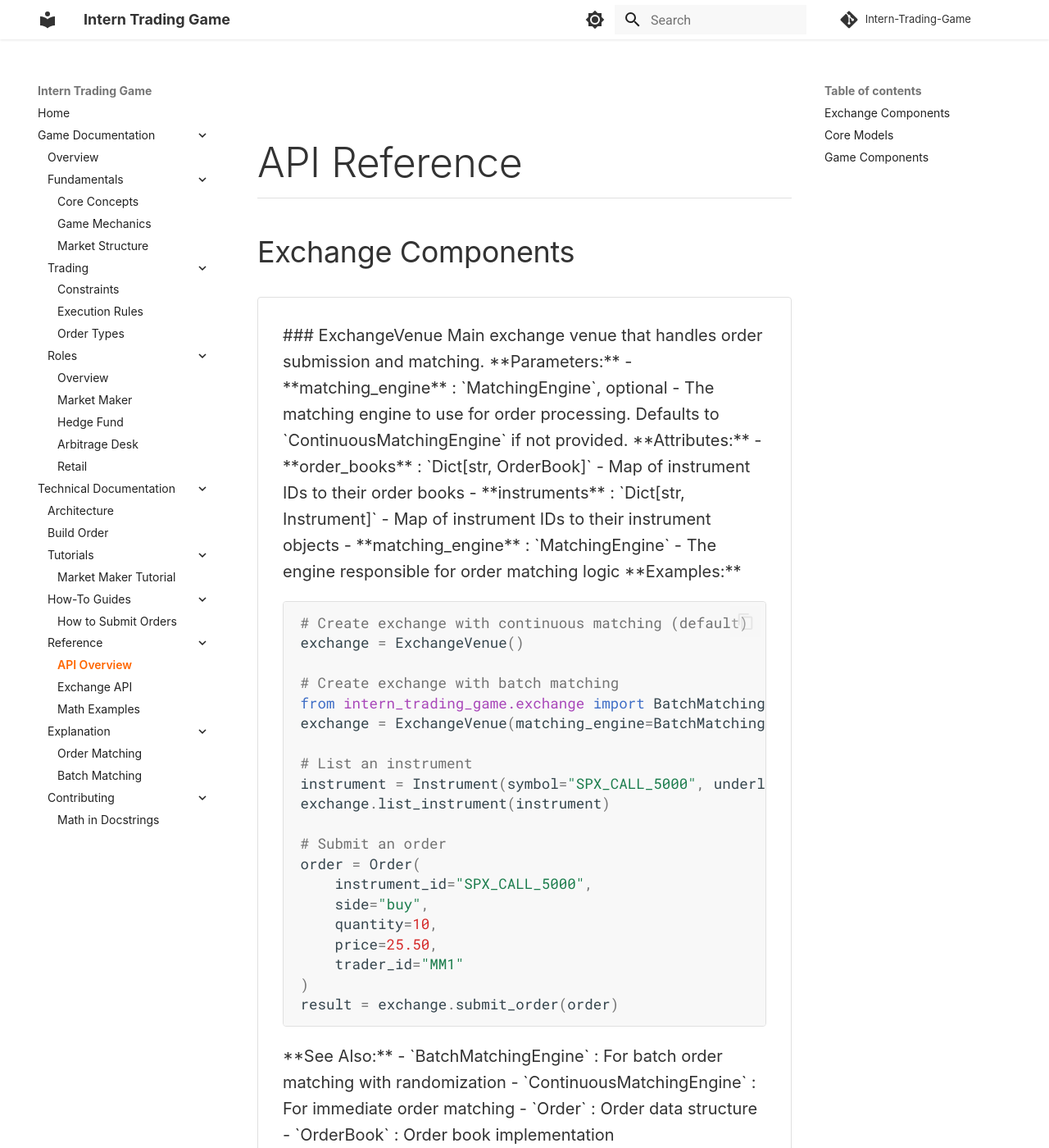
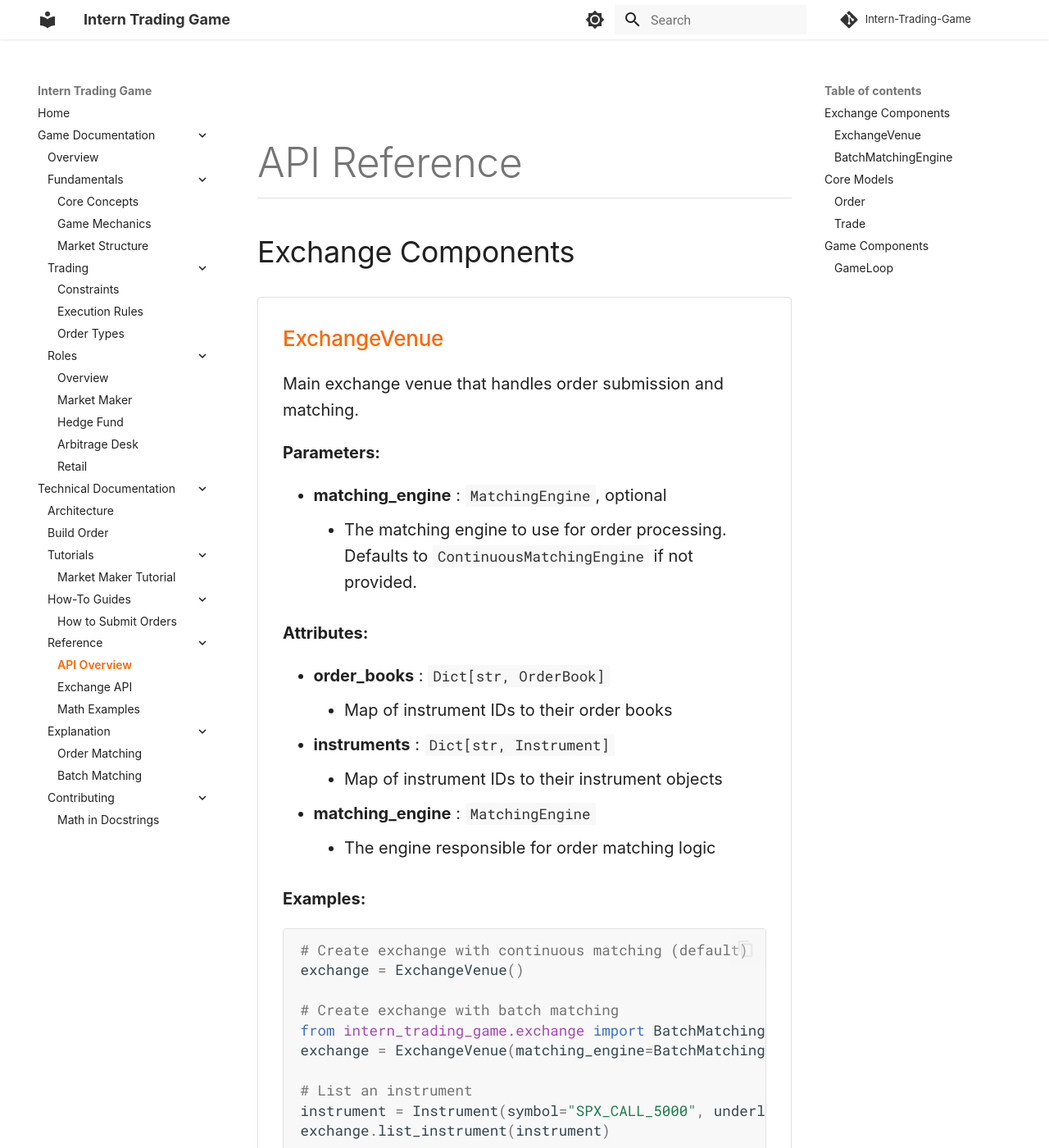
Before and after one commit to elinsky/Intern-Trading-Game, an MkDocs documentation site: the page built from docs/technical/reference/api-overview.md, in a window 1280 px wide and 1400 px high. Shown: the whole window at 82% size. Built offline with MkDocs 1.6.1 and Material for MkDocs 9.7.7, drawn with Linux system fonts in a browser that asks for light colours; comment, search, counter and statistics services are not loaded; some of the changed text lies outside the part shown.

Commit message:
docs: Fix CSS for proper dark mode support and restore width
  - Restore responsive width settings (1200px-1500px) from previous commit
  - Fix Markdown rendering in API cards with markdown="1" attribute
  - Add comprehensive dark mode support for all components
  - Remove hardcoded colors that broke dark mode
  - Apply light-mode-only styles conditionally
  - Improve link colors for dark mode readability

```diff
--- a/docs/stylesheets/extra.css
+++ b/docs/stylesheets/extra.css
@@ -28,7 +28,6 @@ body {
 .md-typeset {
     font-size: 1rem;  /* 16px base like doc */
     line-height: 1.6;
-    color: var(--doc-gray-dark);
 }
 
 /* Headers with doc styling */
@@ -36,7 +35,6 @@ body {
     font-weight: 300;
     font-size: 2.5rem;
     margin: 2rem 0 1.5rem;
-    color: var(--doc-gray-dark);
     border-bottom: 1px solid var(--doc-border);
     padding-bottom: 0.5rem;
 }
@@ -45,19 +43,17 @@ body {
     font-weight: 400;
     font-size: 1.8rem;
     margin: 2rem 0 1rem;
-    color: var(--doc-gray-dark);
 }
 
 .md-typeset h3 {
     font-weight: 500;
     font-size: 1.3rem;
     margin: 1.5rem 0 0.8rem;
-    color: var(--doc-gray-dark);
 }
 
-/* Content area - doc-like centered layout */
+/* Content area - use available width */
 .md-content {
-    max-width: 1200px;
+    max-width: calc(100% - 4rem);
     margin: 0 auto;
 }
 
@@ -66,7 +62,7 @@ body {
     padding: 2rem 0;
 }
 
-/* Narrower sidebars like doc */
+/* Sidebar configuration */
 @media screen and (min-width: 76.25em) {
     .md-sidebar--primary {
         width: 13rem;
@@ -75,12 +71,24 @@ body {
     .md-sidebar--secondary {
         width: 13rem;
     }
+}
 
-    /* Center content between sidebars */
-    .md-content__inner {
-        margin-left: 3rem;
-        margin-right: 3rem;
-        max-width: 850px;
+/* Responsive width settings for different screen sizes */
+@media screen and (min-width: 1220px) and (max-width: 1400px) {
+    .md-content {
+        max-width: 1200px;
+    }
+}
+
+@media screen and (min-width: 1400px) and (max-width: 1700px) {
+    .md-content {
+        max-width: 1320px;
+    }
+}
+
+@media screen and (min-width: 1700px) {
+    .md-content {
+        max-width: 1500px;
     }
 }
 
@@ -98,17 +106,24 @@ body {
 
 /* Code blocks - doc style */
 .md-typeset pre {
-    background-color: var(--doc-gray-light);
     border: 1px solid var(--doc-border);
     border-radius: 4px;
 }
 
 .md-typeset code {
-    background-color: var(--doc-gray-light);
-    color: var(--doc-gray-dark);
     padding: 0.1rem 0.3rem;
     border-radius: 3px;
     font-size: 0.875rem;
+}
+
+/* Light mode code styling */
+[data-md-color-scheme="default"] .md-typeset pre {
+    background-color: var(--doc-gray-light);
+}
+
+[data-md-color-scheme="default"] .md-typeset code {
+    background-color: var(--doc-gray-light);
+    color: var(--doc-gray-dark);
 }
 
 /* Tables - doc style with alternating rows */
@@ -119,14 +134,23 @@ body {
 }
 
 .md-typeset table:not([class]) th {
-    background-color: var(--doc-gray-light);
     font-weight: 600;
-    color: var(--doc-gray-dark);
     border-bottom: 2px solid var(--doc-border);
 }
 
-.md-typeset table:not([class]) tbody tr:nth-child(odd) {
+/* Light mode table styling */
+[data-md-color-scheme="default"] .md-typeset table:not([class]) th {
+    background-color: var(--doc-gray-light);
+    color: var(--doc-gray-dark);
+}
+
+[data-md-color-scheme="default"] .md-typeset table:not([class]) tbody tr:nth-child(odd) {
     background-color: rgba(248, 248, 248, 0.5);
+}
+
+/* Dark mode table styling */
+[data-md-color-scheme="slate"] .md-typeset table:not([class]) tbody tr:nth-child(odd) {
+    background-color: rgba(255, 255, 255, 0.03);
 }
 
 /* API Reference boxes - doc style */
@@ -138,15 +162,26 @@ body {
 }
 
 .md-typeset .admonition-title {
-    background-color: var(--doc-gray-light);
     border-bottom: 1px solid var(--doc-border);
-    color: var(--doc-gray-dark);
     font-weight: 600;
 }
 
+/* Light mode admonition styling */
+[data-md-color-scheme="default"] .md-typeset .admonition-title {
+    background-color: var(--doc-gray-light);
+    color: var(--doc-gray-dark);
+}
+
 /* Links - doc blue with orange hover */
+[data-md-color-scheme="default"] .md-typeset a {
+    color: var(--doc-blue);
+}
+
+[data-md-color-scheme="slate"] .md-typeset a {
+    color: #4db8ff;  /* Lighter blue for dark mode */
+}
+
 .md-typeset a {
-    color: var(--doc-blue);
     text-decoration: none;
 }
 
@@ -155,19 +190,19 @@ body {
     text-decoration: underline;
 }
 
-/* Header/nav bar - clean white like doc */
-.md-header {
+/* Header/nav bar */
+[data-md-color-scheme="default"] .md-header {
     background-color: #FFFFFF;
     color: var(--doc-gray-dark);
     box-shadow: 0 1px 3px rgba(0,0,0,0.1);
 }
 
-.md-header__title {
+[data-md-color-scheme="default"] .md-header__title {
     color: var(--doc-gray-dark);
 }
 
-/* Search - doc style */
-.md-search__input {
+/* Search - let Material handle dark mode */
+[data-md-color-scheme="default"] .md-search__input {
     background-color: var(--doc-gray-light);
     color: var(--doc-gray-dark);
 }
@@ -175,12 +210,15 @@ body {
 /* Parameter/attribute lists - doc style */
 .md-typeset dl dt {
     font-weight: 600;
-    color: var(--doc-gray-dark);
     font-family: monospace;
-    background-color: var(--doc-gray-light);
     padding: 0.3rem 0.5rem;
     border-radius: 3px;
     margin-bottom: 0.5rem;
+}
+
+[data-md-color-scheme="default"] .md-typeset dl dt {
+    color: var(--doc-gray-dark);
+    background-color: var(--doc-gray-light);
 }
 
 /* Custom class for API reference cards */
@@ -189,12 +227,23 @@ body {
     border-radius: 4px;
     padding: 1.5rem;
     margin: 1.5rem 0;
-    background-color: #FFFFFF;
+    background-color: var(--md-default-bg-color);
 }
 
 .doc-api-card h3 {
     margin-top: 0;
     color: var(--doc-orange);
+}
+
+/* Dark mode overrides */
+[data-md-color-scheme="slate"] {
+    --doc-gray-light: #2d2d2d;
+    --doc-border: #494949;
+}
+
+[data-md-color-scheme="slate"] .doc-api-card {
+    background-color: var(--md-code-bg-color);
+    border-color: var(--doc-border);
 }
 
 /* Remove Material shadows for cleaner look */
--- a/docs/technical/reference/api-overview.md
+++ b/docs/technical/reference/api-overview.md
@@ -2,7 +2,7 @@
 
 ## Exchange Components
 
-<div class="doc-api-card">
+<div class="doc-api-card" markdown="1">
 
 ### ExchangeVenue
 
@@ -56,7 +56,7 @@ result = exchange.submit_order(order)
 
 </div>
 
-<div class="doc-api-card">
+<div class="doc-api-card" markdown="1">
 
 ### BatchMatchingEngine
 
@@ -102,7 +102,7 @@ Batch matching is ideal for game environments where fairness is paramount. It el
 
 ## Core Models
 
-<div class="doc-api-card">
+<div class="doc-api-card" markdown="1">
 
 ### Order
 
@@ -156,7 +156,7 @@ market_order = Order(
 
 </div>
 
-<div class="doc-api-card">
+<div class="doc-api-card" markdown="1">
 
 ### Trade
 
@@ -201,7 +201,7 @@ trade = Trade(
 
 ## Game Components
 
-<div class="doc-api-card">
+<div class="doc-api-card" markdown="1">
 
 ### GameLoop
 
```
